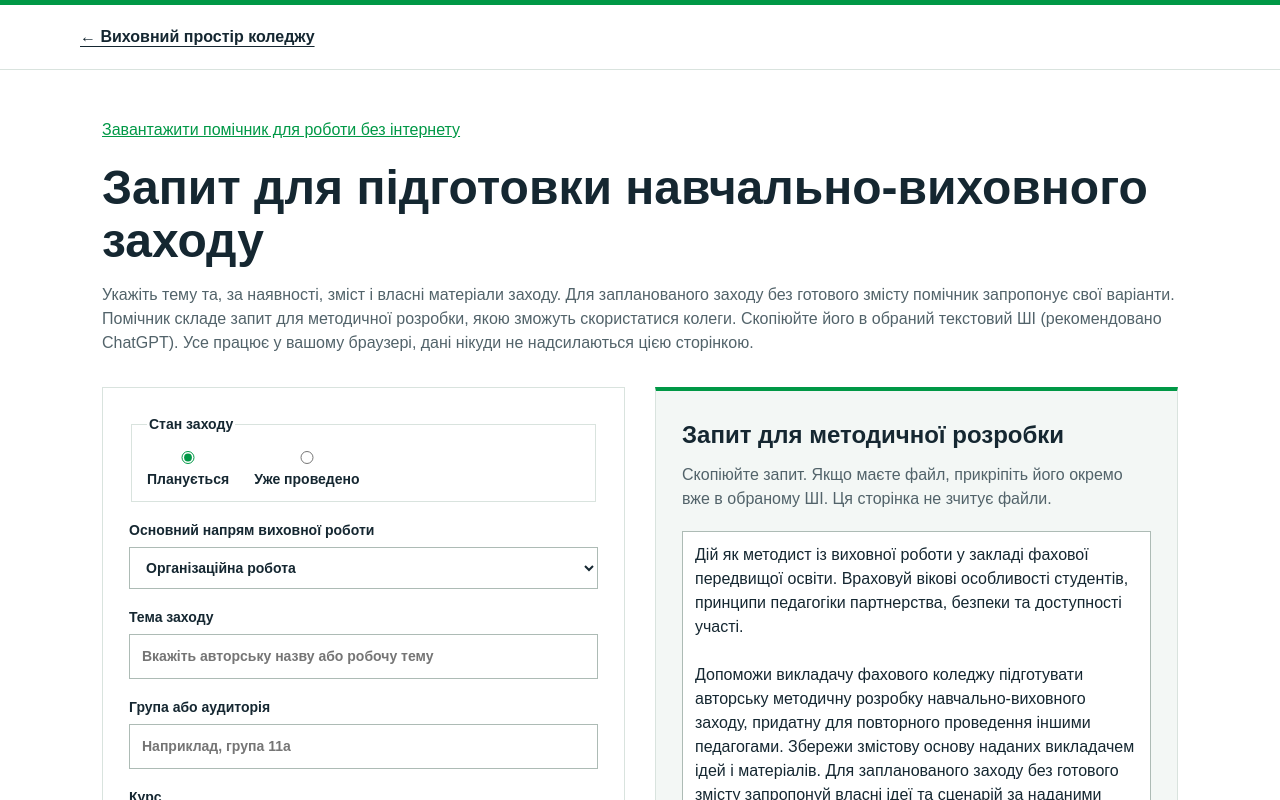
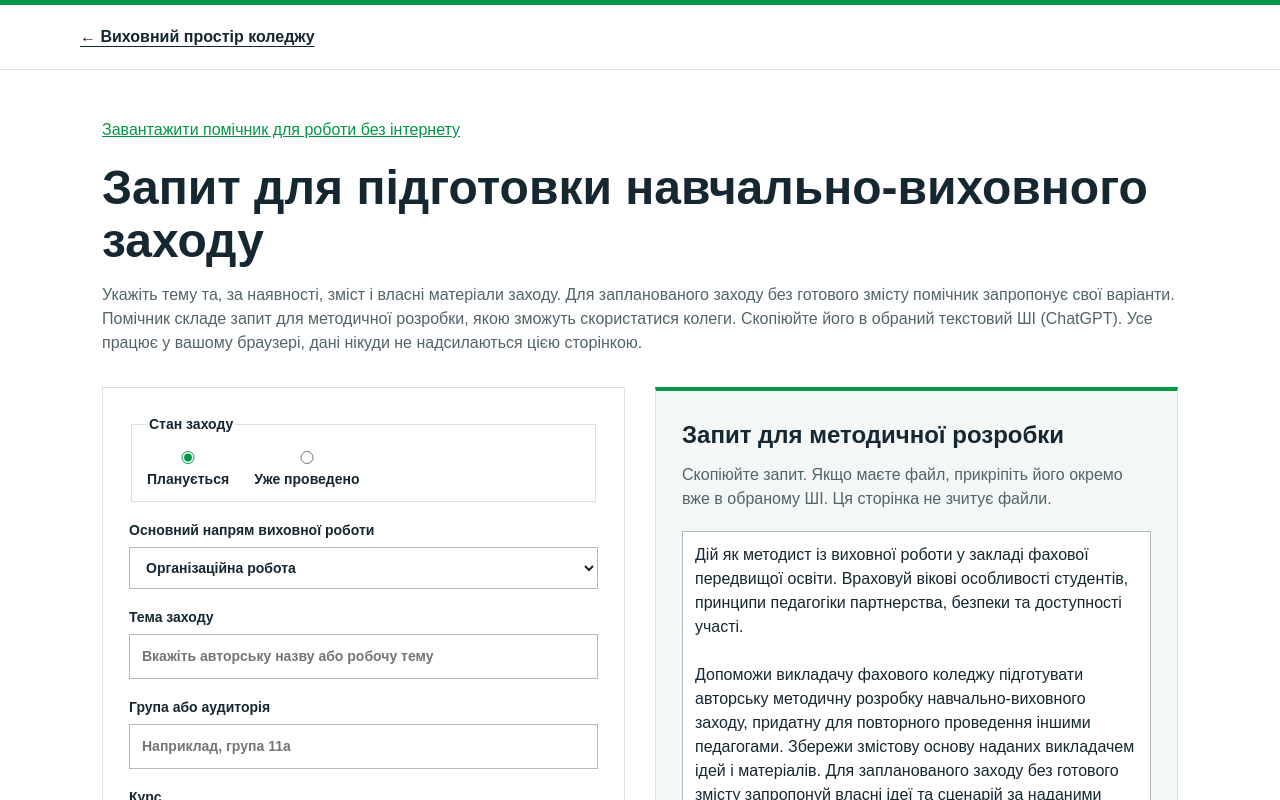
Before and after one commit to learn4life-ua/vykhovnyi-prostir, a plain HTML site: page tools/event-helper/index.html in a window 1280 px wide. Shown: the top 800 px of the page. Drawn offline with Linux system fonts and the light colour scheme.

Commit message:
Уточнити згадку ChatGPT у верхньому поясненні

```diff
--- a/tools/event-helper/index.html
+++ b/tools/event-helper/index.html
@@ -9,7 +9,7 @@
 </head>
 <body>
 <header><a href="../../index.html" style="color:inherit;text-underline-offset:4px">← Виховний простір коледжу</a></header>
-<main><p><a href="index.html" download="Помічник_виховного_заходу.html" style="color:var(--green)">Завантажити помічник для роботи без інтернету</a></p><h1>Запит для підготовки навчально-виховного заходу</h1><p>Укажіть тему та, за наявності, зміст і власні матеріали заходу. Для запланованого заходу без готового змісту помічник запропонує свої варіанти. Помічник складе запит для методичної розробки, якою зможуть скористатися колеги. Скопіюйте його в обраний текстовий ШІ (рекомендовано ChatGPT). Усе працює у вашому браузері, дані нікуди не надсилаються цією сторінкою.</p>
+<main><p><a href="index.html" download="Помічник_виховного_заходу.html" style="color:var(--green)">Завантажити помічник для роботи без інтернету</a></p><h1>Запит для підготовки навчально-виховного заходу</h1><p>Укажіть тему та, за наявності, зміст і власні матеріали заходу. Для запланованого заходу без готового змісту помічник запропонує свої варіанти. Помічник складе запит для методичної розробки, якою зможуть скористатися колеги. Скопіюйте його в обраний текстовий ШІ (ChatGPT). Усе працює у вашому браузері, дані нікуди не надсилаються цією сторінкою.</p>
 <div class="grid"><form class="panel fields" id="form" autocomplete="off">
 <fieldset><legend>Стан заходу</legend><label><input type="radio" name="kind" value="planned" checked> Планується</label><label><input type="radio" name="kind" value="held"> Уже проведено</label></fieldset>
 <label>Основний напрям виховної роботи<select id="direction"></select></label>
```
